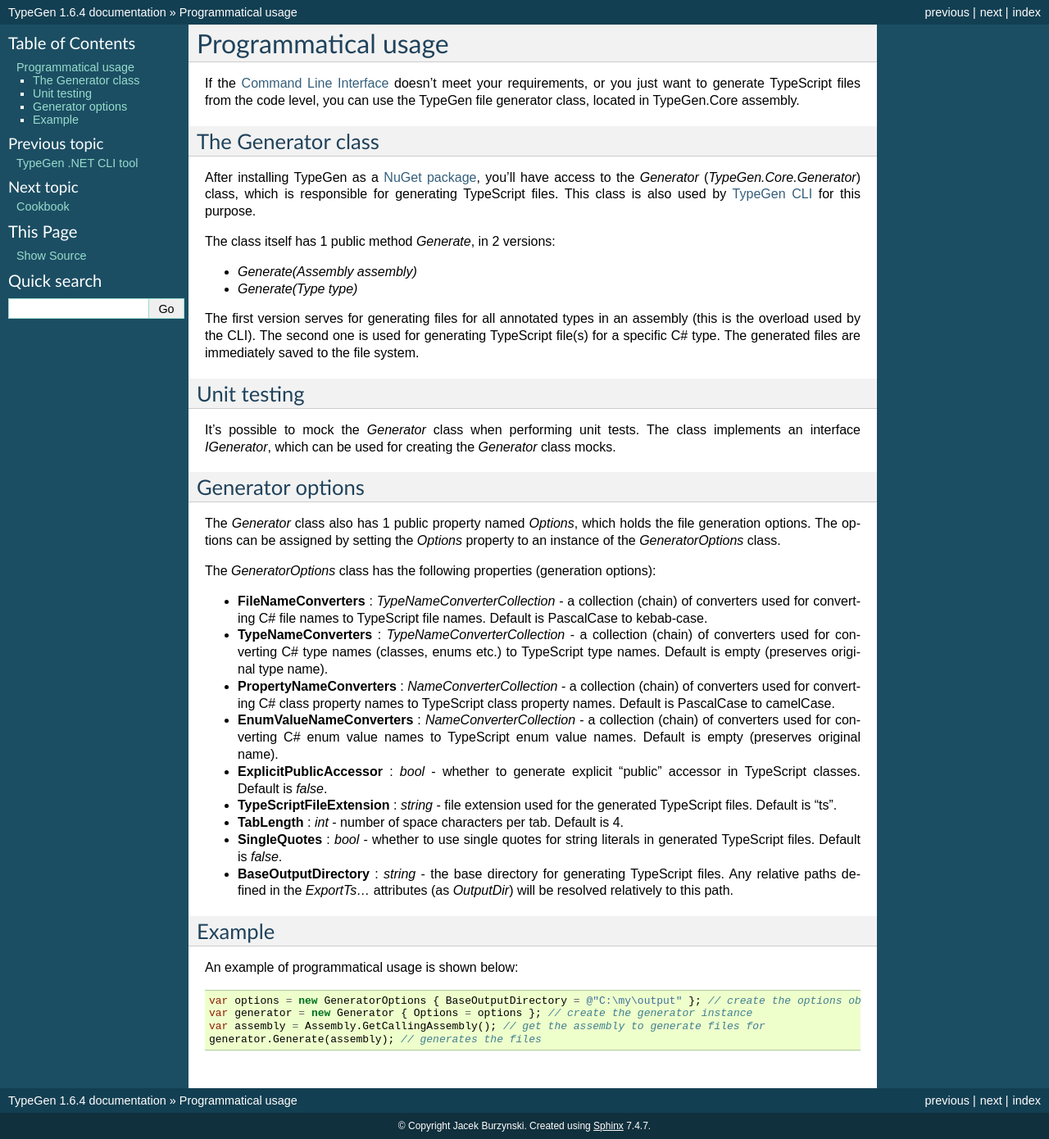
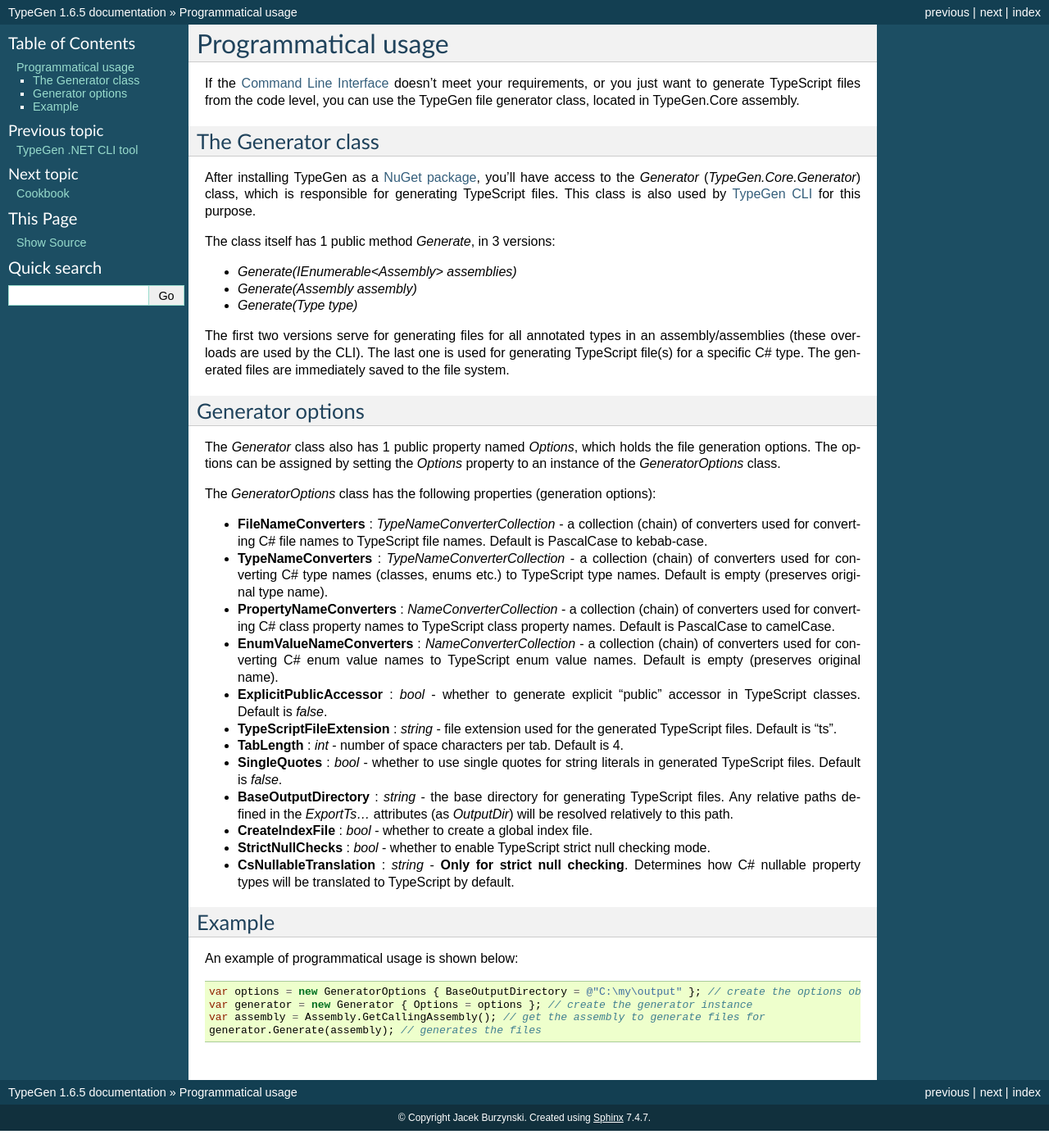
Before and after one commit to jburzynski/TypeGenDocs, a Sphinx documentation site: the page built from source/programmaticalusage.rst, in a window 1280 px wide. Shown: the whole page at 82% size. Built offline with Sphinx 7.4.7, drawn with Linux system fonts in a browser that asks for light colours.

```diff
--- a/source/conf.py
+++ b/source/conf.py
@@ -57,7 +57,7 @@ author = u'Jacek Burzynski'
 # built documents.
 #
 # The short X.Y version.
-version = u'1.6.4'
+version = u'1.6.5'
 # The full version, including alpha/beta/rc tags.
 release = version
 
--- a/source/programmaticalusage.rst
+++ b/source/programmaticalusage.rst
@@ -9,17 +9,13 @@ The Generator class
 
 After installing TypeGen as a `NuGet package <https://www.nuget.org/packages/TypeGen>`_, you'll have access to the *Generator* (*TypeGen.Core.Generator*) class, which is responsible for generating TypeScript files. This class is also used by :doc:`TypeGen CLI <cli>` for this purpose.
 
-The class itself has 1 public method *Generate*, in 2 versions:
+The class itself has 1 public method *Generate*, in 3 versions:
 
+* *Generate(IEnumerable<Assembly> assemblies)*
 * *Generate(Assembly assembly)*
 * *Generate(Type type)*
 
-The first version serves for generating files for all annotated types in an assembly (this is the overload used by the CLI). The second one is used for generating TypeScript file(s) for a specific C# type. The generated files are immediately saved to the file system.
-
-Unit testing
-============
-
-It's possible to mock the *Generator* class when performing unit tests. The class implements an interface *IGenerator*, which can be used for creating the *Generator* class mocks.
+The first two versions serve for generating files for all annotated types in an assembly/assemblies (these overloads are used by the CLI). The last one is used for generating TypeScript file(s) for a specific C# type. The generated files are immediately saved to the file system.
 
 Generator options
 =================
@@ -37,6 +33,9 @@ The *GeneratorOptions* class has the following properties (generation options):
 * **TabLength** : *int* - number of space characters per tab. Default is 4.
 * **SingleQuotes** : *bool* - whether to use single quotes for string literals in generated TypeScript files. Default is *false*.
 * **BaseOutputDirectory** : *string* - the base directory for generating TypeScript files. Any relative paths defined in the *ExportTs...* attributes (as *OutputDir*) will be resolved relatively to this path.
+* **CreateIndexFile** : *bool* - whether to create a global index file.
+* **StrictNullChecks** : *bool* - whether to enable TypeScript strict null checking mode.
+* **CsNullableTranslation** : *string* - **Only for strict null checking**. Determines how C# nullable property types will be translated to TypeScript by default.
 
 Example
 =======
```
